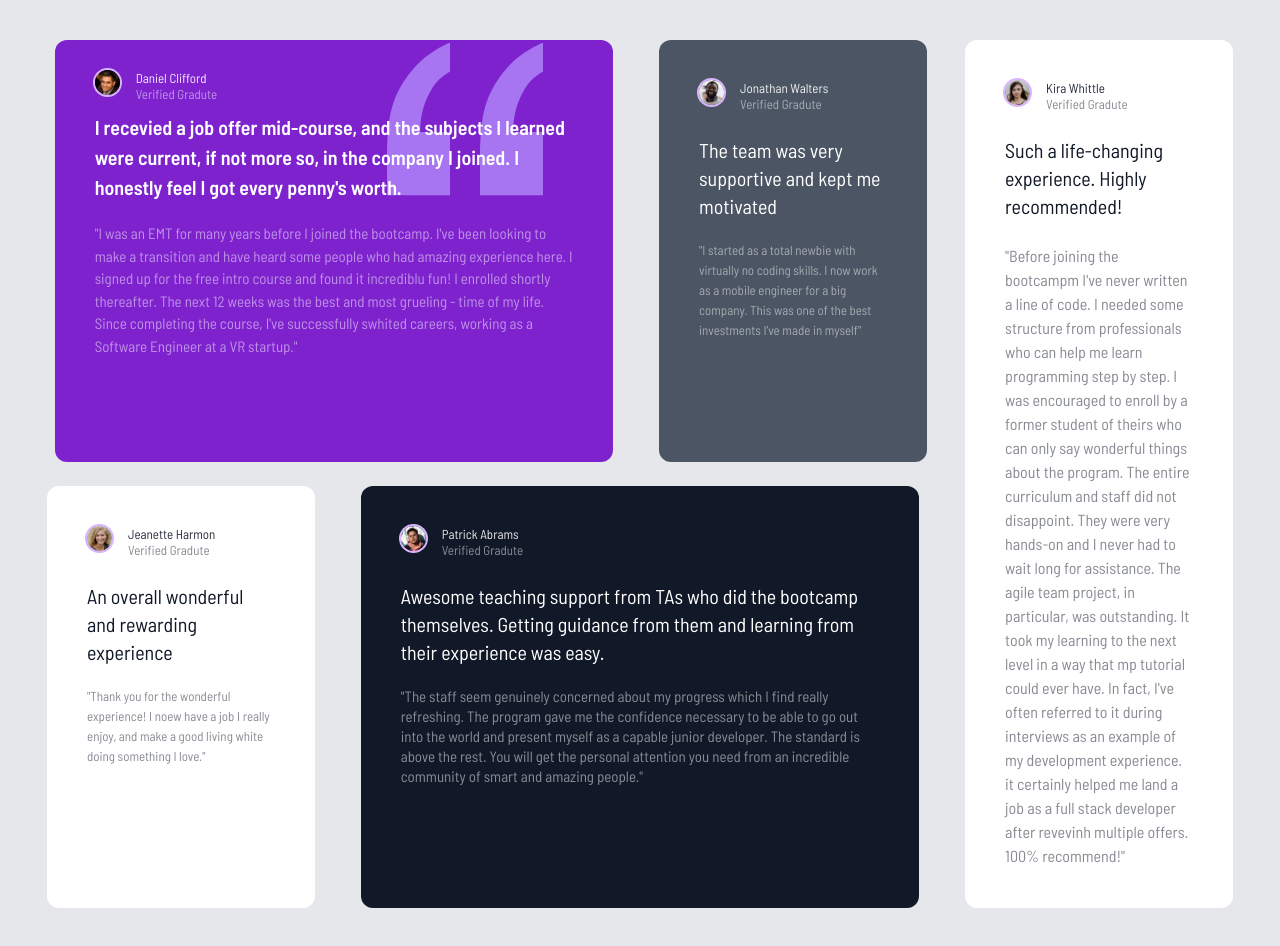
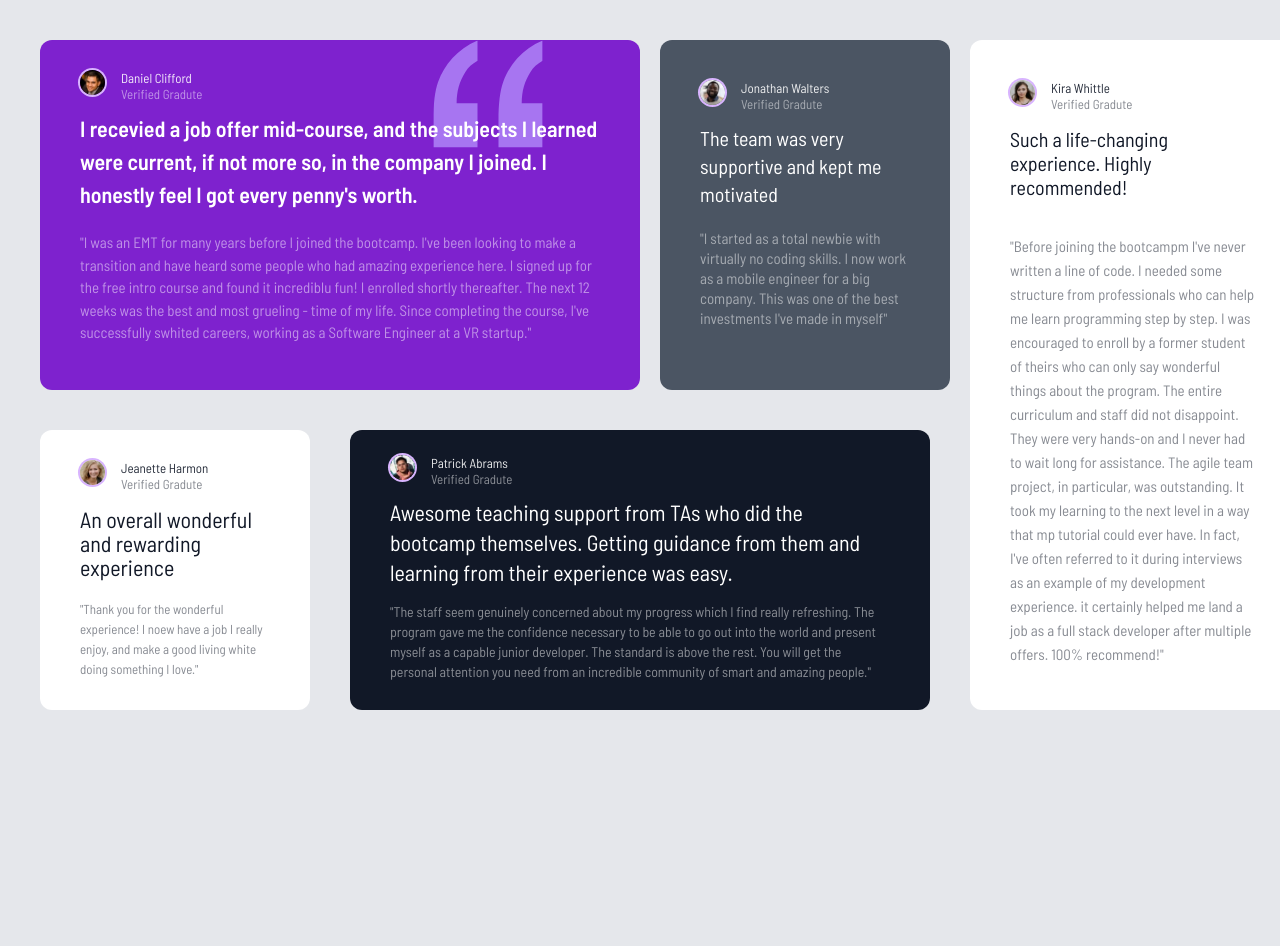
Before and after one commit to kevcoder247/TestimonialGrid-, a plain HTML site: page index.html in a window 1280 px wide. After the commit the page ends 820 px from the top, so only its background shows below. Drawn offline with Linux system fonts and the light colour scheme.

Commit message:
add desktop styles

```diff
--- a/index.html
+++ b/index.html
@@ -14,12 +14,12 @@
    <div class="container mx-auto max-w-7xl p-2 md:p-10">
 
     <!-- Grid Container -->
-     <div class="grid gap-6 grid-cols-1  text-white md:grid-cols-4 md:grid-rows-2 ">
+     <div class="grid gap-10 grid-cols-1  text-white md:grid-cols-4 md:grid-rows-2 ">
 
       <!-- Box 1 -->
-       <div class=" w-[95%] mx-auto relative p-10 rounded-xl bg-purple-700 md:col-span-2 ">
+       <div class=" w-[95%]  mx-auto relative p-10 rounded-xl bg-purple-700 md:col-span-2  lg:w-[600px] lg:h-[350px] ">
         <!-- Quotes Image -->
-         <img src="images/bg-pattern-quotation.svg" alt="" class="absolute top-0 right-8 scale-115 md:top-7 md:right-24 md:scale-150">
+         <img src="images/bg-pattern-quotation.svg" alt="" class="absolute top-0 right-8 scale-115 lg:scale-105 lg:right-[100px] lg:top-[3px]">
 
          <!-- Box Header -->
           <div class="flex z-10 space-x-4  -mt-[10px]">
@@ -32,7 +32,7 @@
           </div>
 
           <!-- Large Text -->
-           <p class="relative  z-10  mt-[0.625rem] text-[20px] font-[600]">
+           <p class="relative  z-10  mt-[0.625rem]  text-[20px] lg:text-[22px] font-[600]">
             I recevied a job offer mid-course, and the subjects I learned were current, if not more so, in the company I joined. I honestly feel I got every penny's worth.
            </p>
 
@@ -43,7 +43,7 @@
        </div>
 
        <!-- Box 2 -->
-       <div class="w-[95%] mx-auto p-10 rounded-xl bg-gray-600">
+       <div class="w-[95%] mx-auto p-10 rounded-xl bg-gray-600   lg:w-[290px] lg:h-[350px]">
 
 
          <!-- Box Header -->
@@ -57,18 +57,18 @@
           </div>
 
           <!-- Large Text -->
-           <p class=" mt-6 text-xl">
+           <p class=" mt-[12px] text-xl">
             The team was very supportive and kept me motivated
            </p>
 
           <!-- Small Text -->
-           <p class="mt-[20px] opacity-50 text-[13px] leading-5">
+           <p class="mt-[20px] opacity-50  text-[13px]  lg:text-[15px] leading-5">
             "I started as a total newbie with virtually no coding skills. I now work as a mobile engineer for a big company. This was one of the best investments I've made in myself"
            </p>
        </div>
 
        <!-- Box 3 -->
-       <div class=" w-[95%] mx-auto hidden p-10 rounded-xl text-gray-900 bg-white md:block md:row-span-2">
+       <div class=" w-[95%] mx-auto hidden  p-10  rounded-xl text-gray-900 bg-white md:block md:row-span-2 lg:w-[325px] h-[670px] ">
 
 
         <!-- Box Header -->
@@ -82,22 +82,22 @@
          </div>
 
          <!-- Large Text -->
-          <p class=" mt-6 text-xl">
+          <p class=" mt-[8px] text-xl leading-[24px] lg:mt-[15px]">
            Such a life-changing experience. Highly recommended!
           </p>
 
          <!-- Small Text -->
-          <p class="mt-6 opacity-50">
-            "Before joining the bootcampm I've never written a line of code. I needed some structure from professionals who can help me learn programming step by step. I was encouraged to enroll by a former student of theirs who can only say wonderful things about the program. The entire curriculum and staff did not disappoint. They were very hands-on and I never had to wait long for assistance. The agile team project, in particular, was outstanding. It took my learning to the next level in a way that mp tutorial could ever have. In fact, I've often referred to it during interviews as an example of my development experience. it certainly helped me land a job as a full stack developer after revevinh multiple offers. 100% recommend!"
+          <p class="mt-[14px] opacity-50 lg:mt-[35px] lg:text-[15px] lg:leading-6">
+            "Before joining the bootcampm I've never written a line of code. I needed some structure from professionals who can help me learn programming step by step. I was encouraged to enroll by a former student of theirs who can only say wonderful things about the program. The entire curriculum and staff did not disappoint. They were very hands-on and I never had to wait long for assistance. The agile team project, in particular, was outstanding. It took my learning to the next level in a way that mp tutorial could ever have. In fact, I've often referred to it during interviews as an example of my development experience. it certainly helped me land a job as a full stack developer after multiple offers. 100% recommend!"
           </p>
       </div>
 
        <!-- Box 4 -->
-       <div class="w-[95%] mx-auto p-10 rounded-xl text-gray-900 bg-white">
+       <div class="w-[95%] mx-auto p-10 rounded-xl text-gray-900 bg-white lg:w-full lg:h-[280px] ">
 
 
         <!-- Box Header -->
-         <div class="flex space-x-4">
+         <div class="flex space-x-4 -mt-[5px]  lg:-mt-[10px]">
            <img src="images/image-jeanette.jpg" alt="" class="w-[25px] h-[25px] rounded-full ring-2 ring-purple-300">
 
            <div class="text-[13px]  leading-4">
@@ -107,23 +107,23 @@
          </div>
 
          <!-- Large Text -->
-          <p class=" mt-6 text-xl">
+          <p class=" mt-[15px] text-[22px] leading-6">
            An overall wonderful and rewarding experience
           </p>
 
          <!-- Small Text -->
-          <p class="mt-[20px] opacity-50 text-[13px] leading-5">
+          <p class="mt-[10px] opacity-50 text-[13px] leading-5 lg:mt-[20px]">
             "Thank you for the wonderful experience! I noew have a job I really enjoy, and make a good living white doing something I love."
           </p>
       </div>
 
 
        <!-- Box 5 -->
-       <div class="w-[95%] mx-auto p-10 rounded-xl bg-gray-900 md:col-span-2">
+       <div class="w-[95%] mx-auto p-10 rounded-xl bg-gray-900 md:col-span-2 lg:w-full lg:h-[280px]">
 
 
         <!-- Box Header -->
-         <div class="flex space-x-4">
+         <div class="flex space-x-4 -mt-[15px] ">
            <img src="images/image-patrick.jpg" alt="" class="w-[25px] h-[25px] rounded-full ring-2 ring-purple-300">
 
            <div class="text-[13px]  leading-4">
@@ -133,12 +133,12 @@
          </div>
 
          <!-- Large Text -->
-          <p class=" mt-6 text-xl">
+          <p class=" mt-[10px]  text-[20px]  lg:text-[22px] leading-[30px]">
           Awesome teaching support from TAs who did the bootcamp themselves. Getting guidance from them and learning from their experience was easy.
           </p>
 
          <!-- Small Text -->
-          <p class="mt-[20px] opacity-50 text-[0.938rem] leading-5">
+          <p class="opacity-50  text-[15px]  mt-[15px] leading-5  lg:text-[14px]">
             "The staff seem genuinely concerned about my progress which I find really refreshing. The program gave me the confidence necessary to be able to go out into the world and present myself as a capable junior developer. The standard is above the rest. You will get the personal attention you need from an incredible community of smart and amazing people."
           </p>
       </div>
```
Also changed, not shown: css/style.css.
